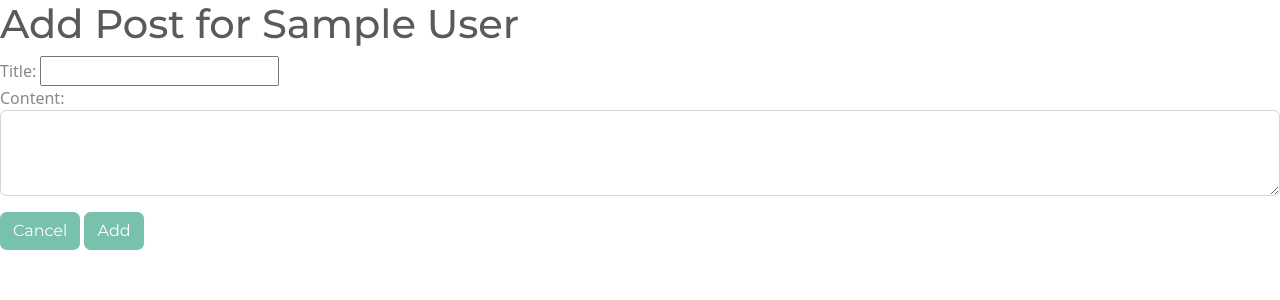
After one commit to akhaylin/flask-blogly, a Flask app: page /users/1/posts/new in a window 1280 px wide. The commit adds this page. Shown: the top 300 px of the page. Run offline with Flask 3, Linux system fonts and the light colour scheme; tables that the repository leaves empty hold one stand-in row (values such as "Sample post").

```diff
--- a/app.py
+++ b/app.py
@@ -4,7 +4,7 @@ import os
 
 from flask import Flask, request, redirect, render_template, flash, session
 from flask_debugtoolbar import DebugToolbarExtension
-from models import connect_db, db, User
+from models import connect_db, db, User, Post
 
 app = Flask(__name__)
 app.config['SQLALCHEMY_DATABASE_URI'] = os.environ.get(
@@ -107,3 +107,40 @@ def delete_user(user_id):
     db.session.commit()
 
     return redirect('/users')
+
+
+@app.get('/users/<int:user_id>/posts/new')
+def show_new_post_form(user_id):
+    """Shows the new post form when user clicks add post"""
+
+    user = User.query.get_or_404(user_id)
+
+    return render_template('new_post.html', user=user)
+
+
+@app.post('/users/<int:user_id>/posts/new')
+def add_post(user_id):
+    title = request.form["title"]
+    content = request.form["content"]
+
+    post = Post(title=title, content=content, user_id=user_id )
+    db.session.add(post)
+    db.session.commit()
+    flash("Post added successfully!", "success")
+
+    return redirect(f"/users/{user_id}")
+
+
+@app.get('/posts/<int:post_id>')
+def show_post(post_id):
+    post = Post.query.get_or_404(post_id)
+    user = post.user
+
+    return render_template('post_detail.html', post=post, user=user)
+
+
+@app.get('/posts/<int:post_id>/edit')
+def show_edit_post_form(post_id):
+    post = Post.query.get_or_404(post_id)
+
+    return render_template('post_edit.html', post=post)
--- a/models.py
+++ b/models.py
@@ -52,7 +52,7 @@ class Post(db.Model):
 
     created_at = db.Column(
         db.DateTime,
-        Default=db.func.now(),
+        default=db.func.now(),
         nullable=False
     )
 
--- /dev/null
+++ b/templates/new_post.html
@@ -0,0 +1,17 @@
+{% extends 'base.html' %}
+{% block title %} Create a user {% endblock %}
+{% block content %}
+<h1>Add Post for {{ user.first_name }} {{ user.last_name }}</h1>
+<form action="/users/{{ user.id }}/posts/new" method="POST">
+  <div>
+    <label for="title" >Title:</label>
+    <input id="title" name="title">
+  </div>
+  <div>
+    <label for="content">Content:</label>
+    <textarea class="form-control" id="content" name ="content" rows="3"></textarea>
+  </div>
+    <a href="/users/{{ user.id }}" class="btn btn-primary mt-3">Cancel</a>
+    <button type="submit" class="btn btn-primary mt-3" >Add</button>
+</form>
+{% endblock %}
--- a/templates/users.html
+++ b/templates/users.html
@@ -1,6 +1,7 @@
 {% extends 'base.html' %}
 {% block title %} Users {% endblock %}
 {% block content %}
+<h1>Users</h1>
 {% with messages = get_flashed_messages(with_categories=true) %}
     {% if messages %}
       {% for category, message in messages %}
```
Also changed, not shown: templates/create_user.html (+10 -5 lines), templates/post_detail.html (added, +14 -0 lines), templates/post_edit.html (added, +17 -0 lines), templates/user_detail.html (+18 -6 lines).
